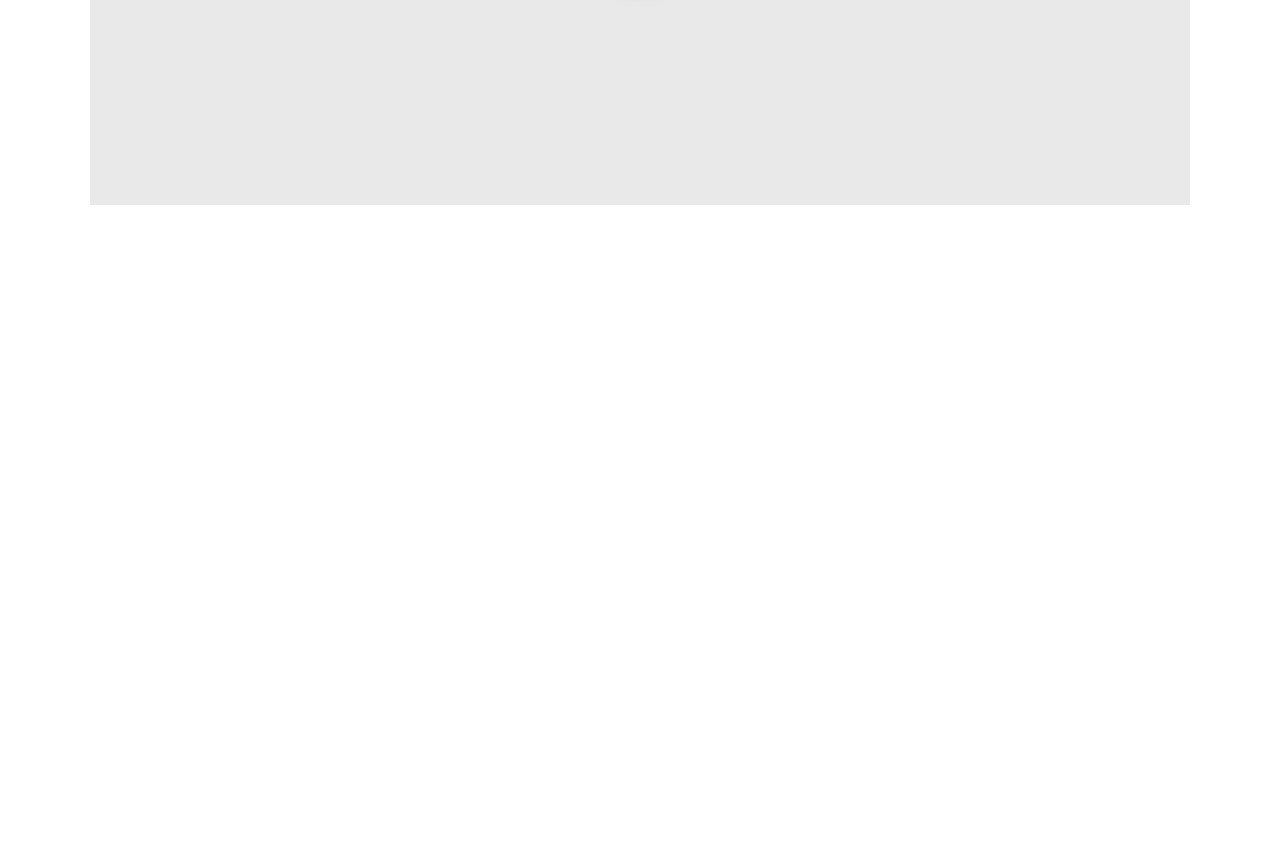
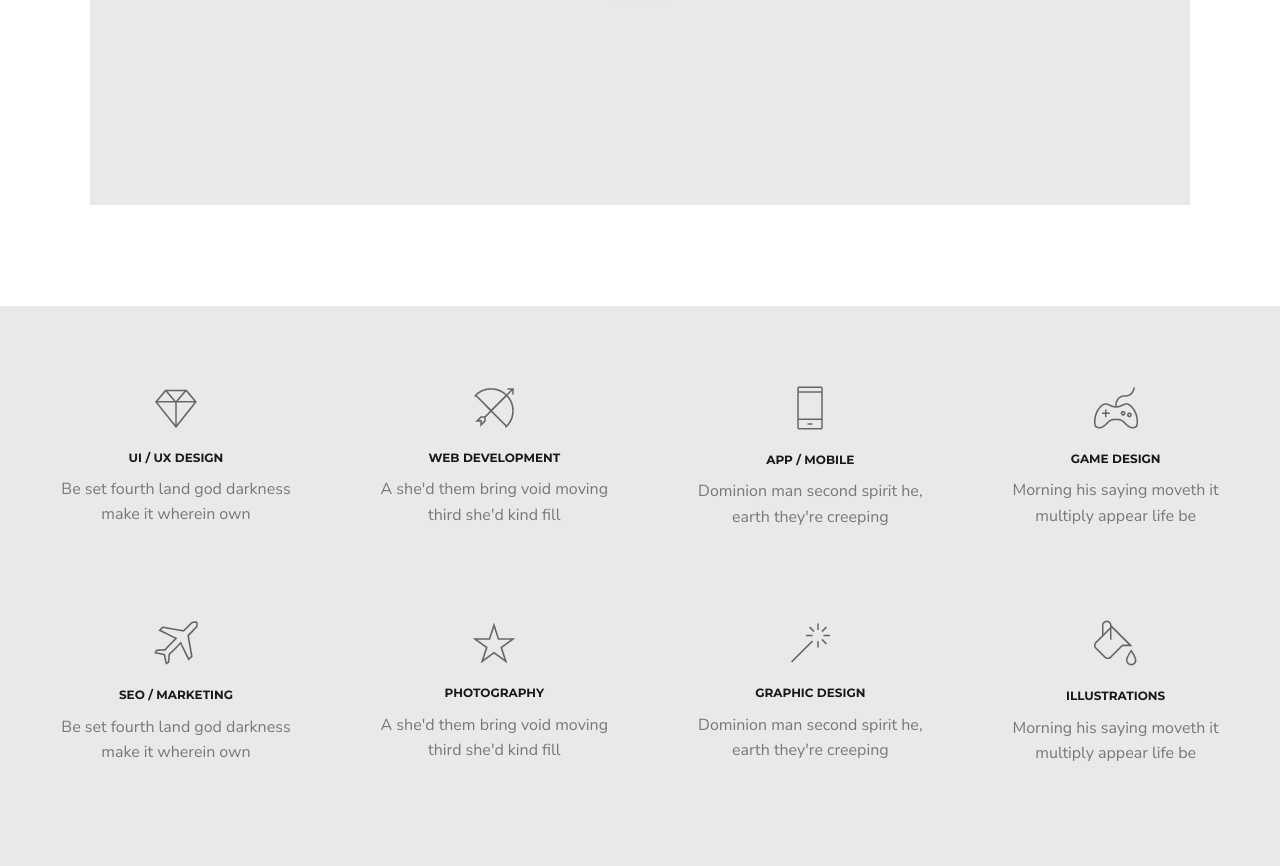
Before and after one commit to justpisun/Layout-Piroll, a plain HTML site: page index.html in a window 1280 px wide. Shown: the part 3414-4280 px from the top of the page. Before the commit the page ends 3720 px from the top, so only its background shows below. Drawn offline with Linux system fonts and the light colour scheme.

Commit message:
Add Services

```diff
--- a/assets/css/index.css
+++ b/assets/css/index.css
@@ -293,3 +293,37 @@ h1, h2, h3, h4, h4, h5, h6 {
     justify-content: center;
     align-items: center;
 }
+
+/* Services */
+.services {
+    height: 70vh;
+    padding: 80px 0 80px;
+}
+
+.services-line {
+    flex-direction: row;
+    margin-bottom: 50px;
+}
+
+.services-line:last-child {
+    margin-bottom: 0;
+}
+
+.service{
+    display: flex;
+    justify-content: center;
+    align-items: center;
+    flex-direction: column;
+    margin-right: 90px;
+}
+
+.service:last-child {
+    margin-right: 0;
+}
+
+.title-text {
+    margin: 20px 0 10px;
+    text-transform: uppercase;
+    font-size: 12px;
+    font-weight: 700;
+}
--- a/index.html
+++ b/index.html
@@ -166,6 +166,7 @@
 
             </div>
         </div>
+        <!---------------------------------------------->
         <div class="line">
             <div class="project odd">
 
@@ -207,5 +208,105 @@
             </div>
         </div>
     </div>
+
+    <div class="services gray-background">
+        <div class="container">
+            <div class="services-line centered">
+                <div class="service">
+                    <img src="/assets/images/pict_1.png">
+                    <div class="title-text">
+                        ui / ux design
+                    </div>
+                    <div class="small-text">
+                        Be set fourth land god darkness<br>
+                        make it wherein own
+                    </div>
+                </div>
+
+                <div class="service">
+                    <img src="/assets/images/pict_2.png">
+                    <div class="title-text">
+                        web development
+                    </div>
+                    <div class="small-text">
+                        A she'd them bring void moving <br>
+                        third she'd kind fill
+                    </div>
+                </div>
+
+                <div class="service">
+                    <img src="/assets/images/pict_3.png">
+                    <div class="title-text">
+                        app / mobile
+                    </div>
+                    <div class="small-text">
+                        Dominion man second spirit he,<br>
+                        earth they're creeping
+                    </div>
+                </div>
+
+                <div class="service">
+                    <img src="/assets/images/pict_4.png">
+                    <div class="title-text">
+                        game design
+                    </div>
+                    <div class="small-text">
+                        Morning his saying moveth it <br>
+                        multiply appear life be
+                    </div>
+                </div>
+            </div>
+
+            <!---------------------------------------------->
+
+            <div class="services-line centered">
+                <div class="service">
+                    <img src="/assets/images/pict_5.png">
+                    <div class="title-text">
+                        SEO / marketing
+                    </div>
+                    <div class="small-text">
+                        Be set fourth land god darkness<br>
+                        make it wherein own
+                    </div>
+                </div>
+
+                <div class="service">
+                    <img src="/assets/images/pict_6.png">
+                    <div class="title-text">
+                        photography
+                    </div>
+                    <div class="small-text">
+                        A she'd them bring void moving <br>
+                        third she'd kind fill
+                    </div>
+                </div>
+
+                <div class="service">
+                    <img src="/assets/images/pict_7.png">
+                    <div class="title-text">
+                        graphic design
+                    </div>
+                    <div class="small-text">
+                        Dominion man second spirit he,<br>
+                        earth they're creeping
+                    </div>
+                </div>
+
+                <div class="service">
+                    <img src="/assets/images/pict_8.png">
+                    <div class="title-text">
+                        illustrations
+                    </div>
+                    <div class="small-text">
+                        Morning his saying moveth it <br>
+                        multiply appear life be
+                    </div>
+                </div>
+            </div>
+        </div>
+    </div>
+    <!-- Services -->
+
 </body>
 </htlm>
```
Also changed, not shown: assets/images/pict_1.png (added), assets/images/pict_2.png (added), assets/images/pict_3.png (added), assets/images/pict_4.png (added), assets/images/pict_5.png (added), assets/images/pict_6.png (added), assets/images/pict_7.png (added), assets/images/pict_8.png (added).
